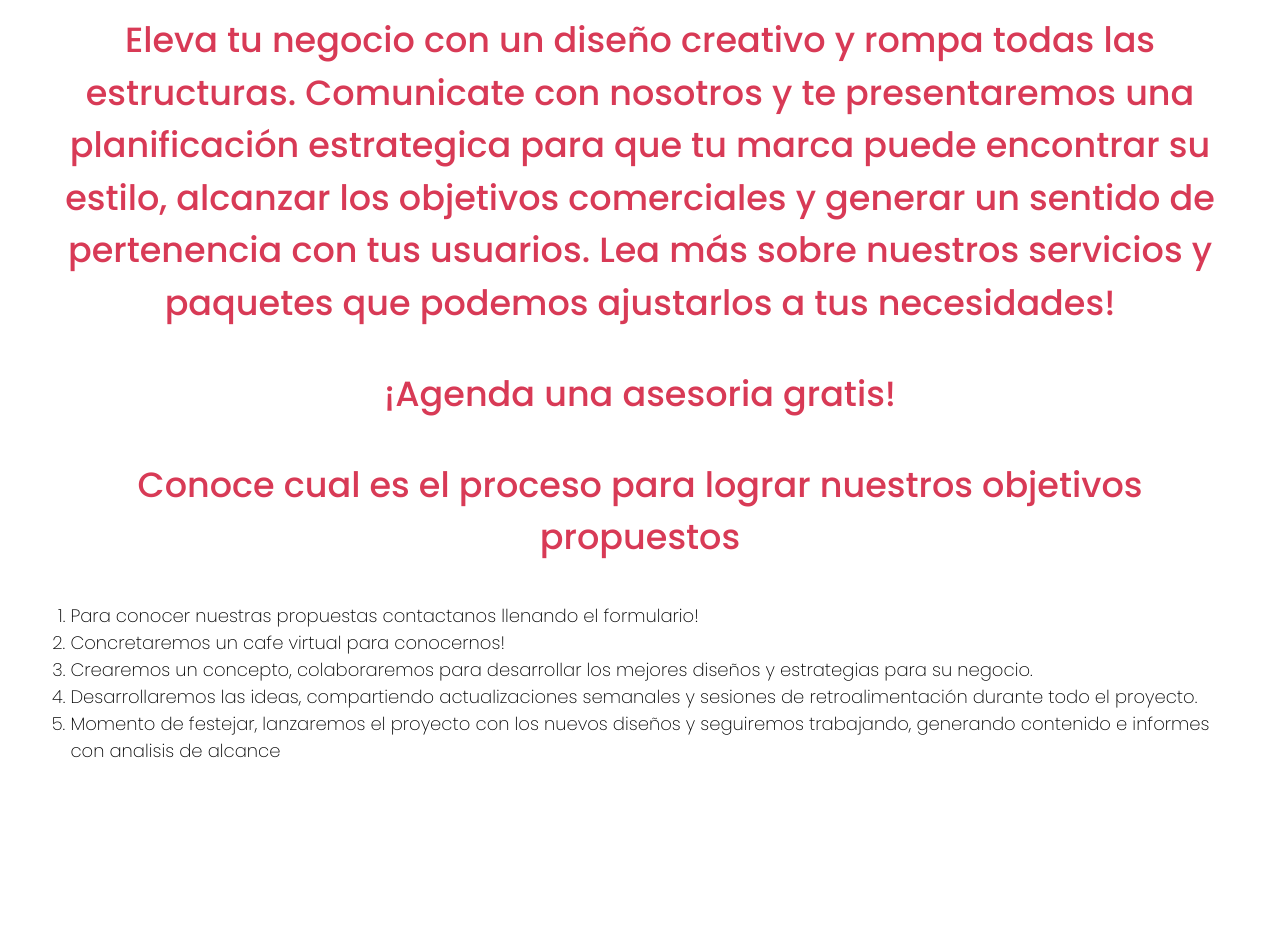
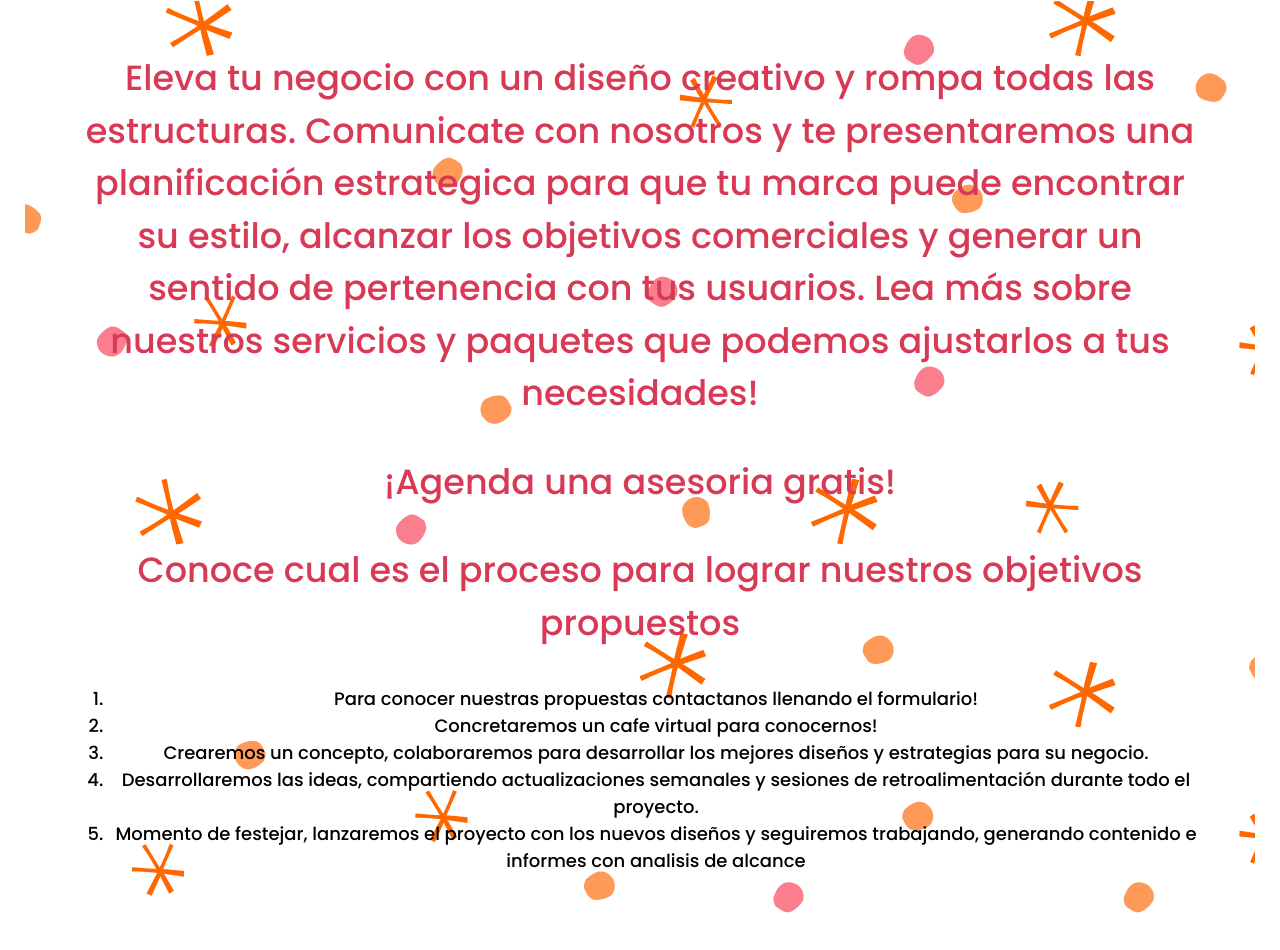
Before and after one commit to JuliJuarez/27300, a plain HTML site: page servicios.html in a window 1280 px wide. Shown: the part 522-1472 px from the top of the page. Before the commit the page ends 1324 px from the top, so only its background shows below. Drawn offline with nearby package versions, Linux system fonts and the light colour scheme.

Commit message:
ultimos cambios

```diff
--- a/scss/_variales.scss
+++ b/scss/_variales.scss
@@ -5,3 +5,26 @@
 	font-style: normal;
 	box-sizing: border-box;
 }
+$map: (
+	normal: 300,
+	bold: 500
+	);
+@mixin color {
+	background-color: rgb(168, 236, 231);
+}
+@mixin cuadrado{
+	text-decoration: none;
+	background-color: rgb(226, 194, 185);
+	padding: 35px 60px;
+	border-radius: 8px;
+	text-align: center;
+	margin: 20px auto;
+	width: 400px;
+	font-family: 'Poppins';
+	font-size: 20px;
+	font-weight: 500;
+}
+%letras{
+	font-family: 'Poppins';
+}
+/*$miMap: (light: 200, normal: 300, bold: 500);*/
--- a/scss/estilos.scss
+++ b/scss/estilos.scss
@@ -6,7 +6,7 @@
 	font-style: normal;
 	color: white;
 	text-align: center;
-	background-image: url('../imagenes/home5.png');
+	background-image: url('../imagenes/imagen3.jpg');
 	background-repeat: no-repeat;
 	background-position: center;
 	text-align: center;
@@ -26,7 +26,7 @@
   	}
 }
 .subtitulo {
-	font-family: 'Poppins';
+	@extend %letras;
 	font-size: 35px;
 	font-weight: 400;
 	font-style: normal;
@@ -36,9 +36,9 @@
 	margin: 3%;
 }
 .texto {
-	font-family: 'Poppins';
+	@extend %letras;
 	font-size: 18px;
-	font-weight: 300;
+	font-weight: 500;
 	font-style: normal;
 	color: black;
 	line-height: 1.5;
@@ -71,13 +71,13 @@
 	}
 	ul li{
 	&:hover{
-		background-color: rgb(168, 236, 231);
+		@include color;
 	}
 }
 #box1 {
 	font-family: 'Poppins';
 	font-size: 20px;
-	font-weight: 500;
+	font-weight: map-get($map, bold);
 	font-style: normal;
 	color: black;
 	text-align: center;
@@ -96,16 +96,7 @@
     }
 }
 .box {
-	text-decoration: none;
-	background-color: rgb(226, 194, 185);
-	padding: 35px 60px;
-	border-radius: 8px;
-	text-align: center;
-	margin: 20px auto;
-	width: 400px;
-	font-family: 'Poppins';
-	font-size: 20px;
-	font-weight: 500;
+	@include cuadrado;
 }
 .flex-container {
   	display: flex;
@@ -155,3 +146,14 @@
 	padding: 15px;
 	margin: 25px;
 }
+.serv{
+	background-image: url('../imagenes/serv.png');
+	font-family: 'Poppins';
+	font-size: 20px;
+	font-weight: 500;
+	font-style: normal;
+	text-align: center;
+	line-height: 1.5;
+	padding: 15px;
+	margin: 25px;
+}
--- a/servicios.html
+++ b/servicios.html
@@ -1,7 +1,9 @@
 <!DOCTY0PE html>
 <html>
 <head>
-	<title>Berna</title>
+	<title>Conocenos</title>
+	<meta name="description" content="We are Berna, especialistas en diseño y desarrollo web">
+	<meta name="keywords" content="Desarrollo web, diseño, redes sociales">
 	<meta charset="utf-8">
 	<meta name=viewport content="width=devide-width, initial-scale=1">
 	<link href="https://cdn.jsdelivr.net/npm/bootstrap@5.0.2/dist/css/bootstrap.min.css" rel="stylesheet" integrity="sha384-EVSTQN3/azprG1Anm3QDgpJLIm9Nao0Yz1ztcQTwFspd3yD65VohhpuuCOmLASjC" crossorigin="anonymous">
@@ -11,28 +13,6 @@
     href="https://cdnjs.cloudflare.com/ajax/libs/animate.css/4.1.1/animate.min.css"/>
 </head>
 <body>
-	<!--<div id="menu" class="menu">
-		<ul>
-			<li>
-				<a href="index.html">Home</a>
-			</li>
-			<li>
-				<a href="about.html">About</a>
-			</li>
-			<li>
-				<a href="services.html">Services</a>
-			</li>
-			<li>
-				<a href="portfolio.html">Portfolio</a>
-			</li>
-			<li>
-				<a href="contact.html">Contact</a>
-			</li>
-			<li>
-				<a href="index.html#redessociales">Redes Sociales</a>
-			</li>
-		</ul>
-	</div>-->
 	<nav id="menu" class="navbar navbar-light bg-light navbar navbar-expand-lg navbar-light bg-light menu">
 		 <button class="navbar-toggler navbar-toggler-right" type="button" data-bs-toggle="collapse" data-bs-target="#navbarTogglerDemo01" aria-controls="navbarTogglerDemo01" aria-expanded="false" aria-label="Toggle navigation">
       	<span class="navbar-toggler-icon"></span>
@@ -60,13 +40,11 @@
 	<div class="titulo">
 		<p class="animate__animated animate__bounce"><strong>¡POTENCIATE!</strong></p>
 	</div>
-	<div>
-	<div>
+	<div class="serv">
 	<div>
 		<p class="subtitulo">Eleva tu negocio con un diseño creativo y rompa todas las estructuras. Comunicate con nosotros y te presentaremos una planificación estrategica para que tu marca puede encontrar su estilo, alcanzar los objetivos comerciales y generar un sentido de pertenencia con tus usuarios. Lea más sobre nuestros servicios y paquetes que podemos ajustarlos a tus necesidades!</p>
 	</div>
 	<p class="subtitulo">¡Agenda una asesoria gratis!</p>
-	<!--Hay que dirigirlo a contacto-->
 	<p class="subtitulo">Conoce cual es el proceso para lograr nuestros objetivos propuestos</p>
 	<div class="texto">
 		<ol class="box1">
@@ -78,6 +56,6 @@
 		</ol>
 	</div>
 	</div>
-	</div>
+
 	<script src="https://cdn.jsdelivr.net/npm/bootstrap@5.0.2/dist/js/bootstrap.bundle.min.js" integrity="sha384-MrcW6ZMFYlzcLA8Nl+NtUVF0sA7MsXsP1UyJoMp4YLEuNSfAP+JcXn/tWtIaxVXM" crossorigin="anonymous"></script>
 </html>
```
Also changed, not shown: about.html (+2 -2 lines), contacto.html (+2 -2 lines), index.html (+8 -26 lines), portfolio.html (+2 -2 lines), css/estilos.css, imagenes/equipo1.jpg (deleted), imagenes/equipo4.jpg (deleted), imagenes/fondo1.png (deleted), imagenes/home4.jpg (deleted), imagenes/home5.png (deleted), imagenes/imagen3.jpg (added), imagenes/serv.png (added), 1 other file.
